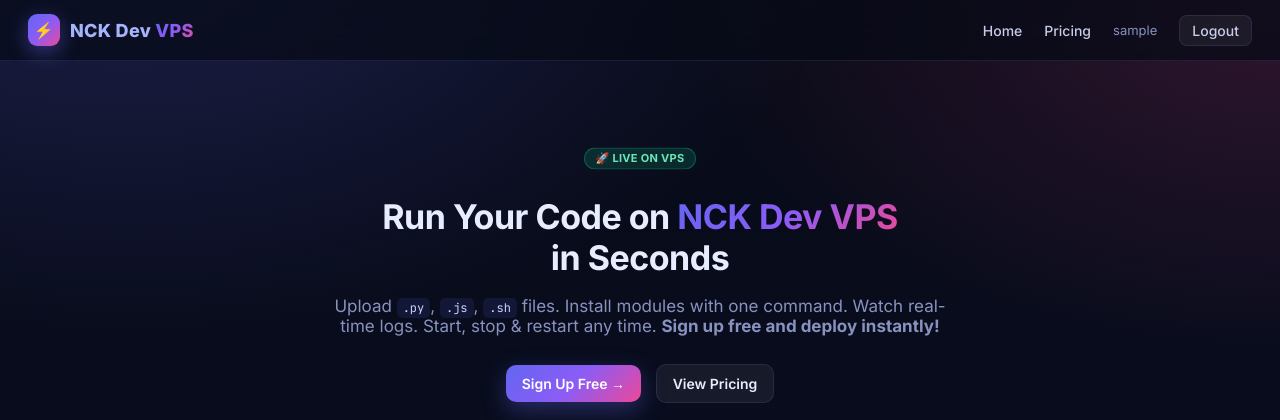
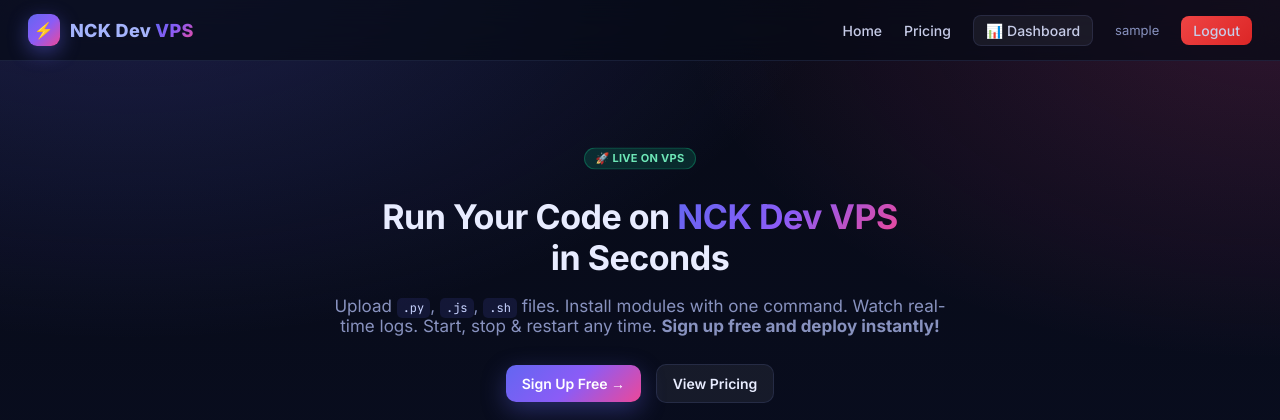
Before and after one commit to DarkLord813/nck-dev-vps, a Flask app: page /home in a window 1280 px wide. Shown: the top 420 px of the page. Run offline with Flask 3, Linux system fonts and the light colour scheme; the visitor is signed in with stand-in values (Sample User, id 1).

Commit message:
Update Dashboard and Logout button styles

```diff
--- a/templates/base.html
+++ b/templates/base.html
@@ -95,8 +95,9 @@ code{background:rgba(99,102,241,0.12);color:#c7d2fe;padding:2px 6px;border-radiu
     <a href="/home">Home</a>
     <a href="/pricing">Pricing</a>
     {% if session.username %}
+      <a href="/dashboard" class="btn btn-ghost btn-sm">📊 Dashboard</a>
       <span class="muted">{{session.username}}</span>
-      <a href="/logout" class="btn btn-ghost btn-sm">Logout</a>
+      <a href="/logout" class="btn btn-danger btn-sm">Logout</a>
     {% else %}
       <a href="/login" class="btn btn-ghost btn-sm">Login</a>
       <a href="/register" class="btn btn-primary btn-sm">Sign Up</a>
```
